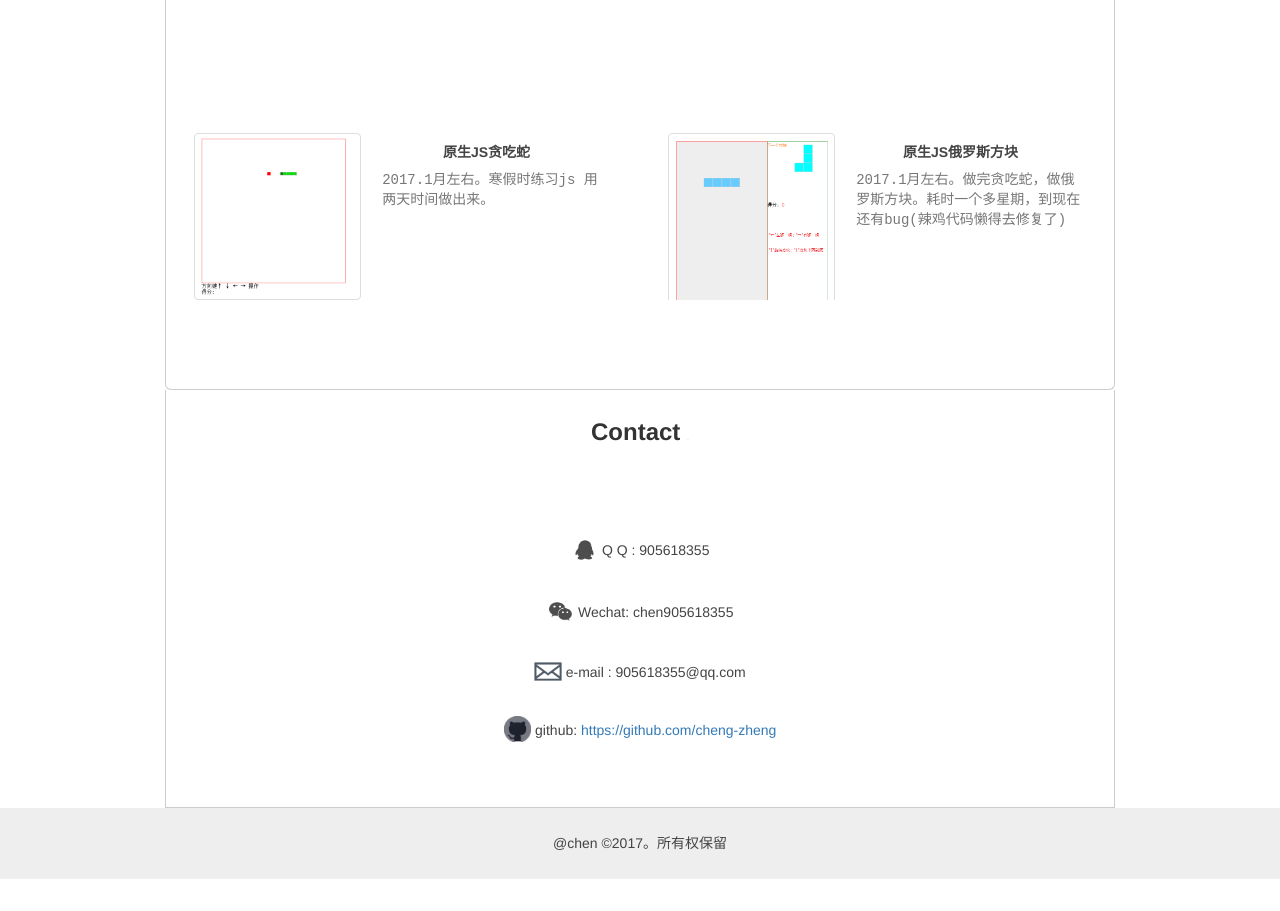
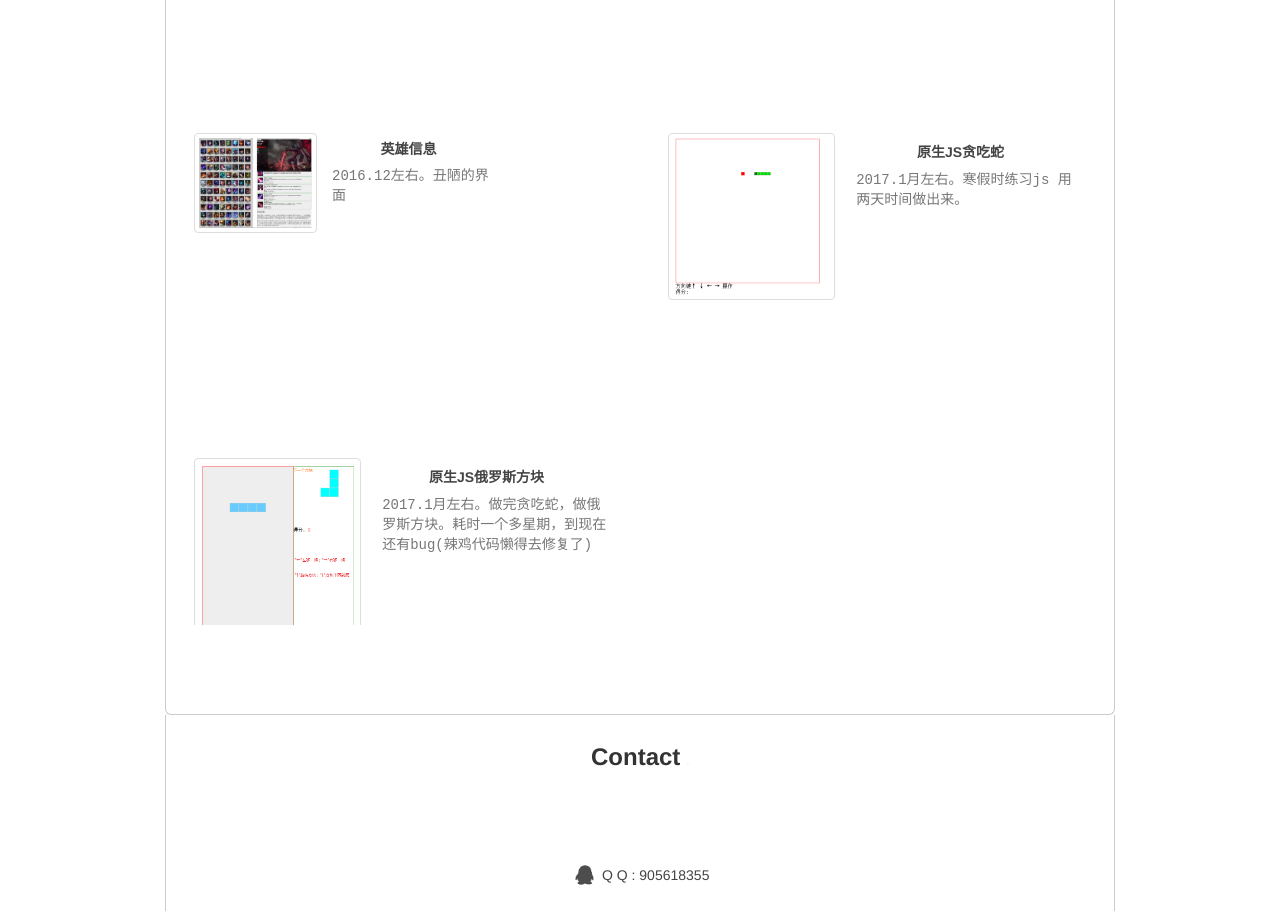
Before and after one commit to cheng-zheng/chen, a plain HTML site: page index.html in a window 1280 px wide. Shown: the part 939-1850 px from the top of the page. Before the commit the page ends 1818 px from the top, so only its background shows below. Drawn offline with nearby package versions, Linux system fonts and the light colour scheme.

Commit message:
Update index.html

```diff
--- a/index.html
+++ b/index.html
@@ -78,6 +78,15 @@
 			</div>
 		</div>
 		<div class="col-sm-6">
+			<div class="pull-left body">
+				<span class="center-block pull-left" >
+				<img class="img-responsive center-block img-rounded  img-thumbnail"  src="img/lol-info-min.png"/>
+				</span>
+				<p><strong>英雄信息</strong></p>
+				<tt> 2016.12左右。丑陋的界面</tt>
+			</div>
+		</div>
+		<div class="col-sm-6">
 			<div class=" pull-left body">
 				<span class="center-block pull-left" >
 				<img class="img-responsive center-block img-rounded img-thumbnail"  src="img/tcs.png" />
```
